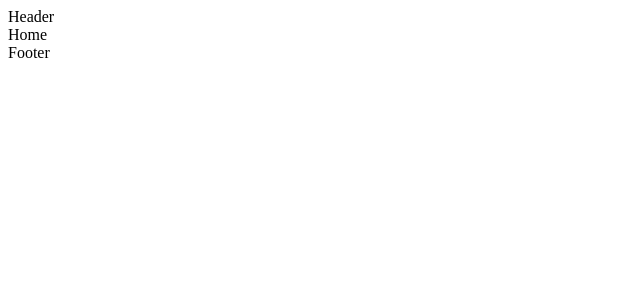
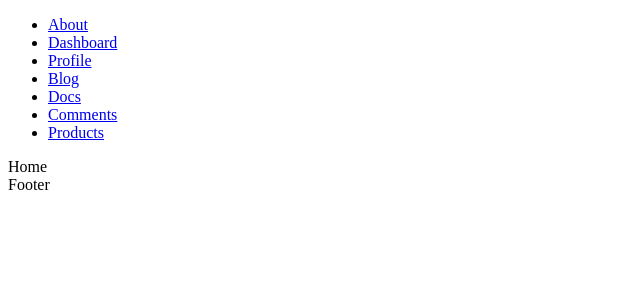
Before and after one commit to jitendrasuthar1998/nextjs, a Next.js app in the folder nextjs-practice/: page / in a window 1280 px wide. Shown: the top 300 px of the page, without its empty margins (0-640 px from the left). Built offline with nearby package versions, Linux system fonts and the light colour scheme.

Commit message:
Created Header section and added links of About, Profile, Dashboard, Comments, Products

```diff
--- /dev/null
+++ b/nextjs-practice/components/Header.tsx
@@ -0,0 +1,21 @@
+"use client";
+import React from 'react'
+import Link from "next/link";
+
+const Header = () => {
+  return (
+    <header>
+        <ul>
+            <li><Link href={"/about"}>About</Link></li>
+            <li><Link href={"/dashboard"}>Dashboard</Link></li>
+            <li><Link href={"/profile"}>Profile</Link></li>
+            <li><Link href={"/blog"}>Blog</Link></li>
+            <li><Link href={"/docs/123"}>Docs</Link></li>
+            <li><Link href={"/comments"}>Comments</Link></li>
+            <li><Link href={"/products"}>Products</Link></li>
+        </ul>
+    </header>
+  )
+}
+
+export default Header
--- a/nextjs-practice/src/app/layout.tsx
+++ b/nextjs-practice/src/app/layout.tsx
@@ -1,3 +1,5 @@
+import Header from "../../components/Header"
+
 export const metadata = {
   title: 'Next.js',
   description: 'Revising Nextjs skills',
@@ -11,7 +13,8 @@ export default function RootLayout({
   return (
     <html lang="en">
       <body>
-      <header>Header</header>
+      {/* <header>Header</header> */}
+      <Header/>
       {children}
       <footer>Footer</footer>
       </body>
```
